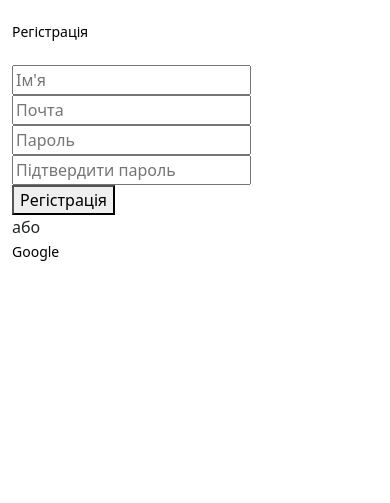
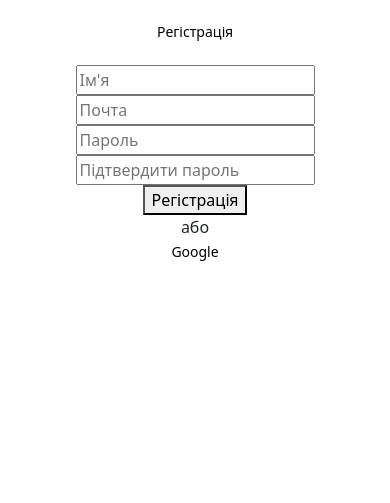
Before and after one commit to EvilDahaka/TechWorld, a Flask app: page /register in a window 390 px wide. Shown: the part 131-634 px from the top of the page. Run offline with Flask 3, Linux system fonts and the light colour scheme.

Commit message:
big update

```diff
--- a/app.py
+++ b/app.py
@@ -1,6 +1,8 @@
 from flask import Flask, render_template
 from models import init_db
-from routes import feedback_bp, products_bp , admin_bp
+from routes.feedback import feedback_bp
+from routes.products import products_bp
+from routes.admin import admin_bp
 import sqlite3
 
 
@@ -40,9 +42,9 @@
 def home():
     return render_template('home.html')
 
-@app.route('/products')
-def products():
-    return render_template('products.html')
+# @app.route('/products')
+# def products():
+#    return render_template('products.html')
 
 @app.route('/feedback')
 def feedback():
--- a/templates/base.html
+++ b/templates/base.html
@@ -24,7 +24,7 @@
                 <a class="me-3 py-2 link-body-emphasis text-decoration-none" href="{{ url_for('home') }}">Головна</a>
                 <a class="me-3 py-2 link-body-emphasis text-decoration-none" href="{{ url_for('about') }}">Про нас</a>
                 <a class="me-3 py-2 link-body-emphasis text-decoration-none" href="{{ url_for('feedback') }}">Зворотній зв'язок</a>
-                <a class="me-3 py-2 link-body-emphasis text-decoration-none" href="{{ url_for('products') }}">Товари</a>
+                <a class="me-3 py-2 link-body-emphasis text-decoration-none" href="{{ url_for('products.products') }}">Товари</a>
                 <a class="me-3 py-2 link-body-emphasis text-decoration-none" href="{{ url_for('cart') }}">Кошик</a>
                 <a class="me-3 py-2 link-body-emphasis text-decoration-none" href="{{ url_for('register') }}">Регістрація</a>
             </nav>
--- a/templates/register.html
+++ b/templates/register.html
@@ -2,24 +2,24 @@
 {% block title %}Регістрація{% endblock %}
 {% block content %}
 
-<h1 class="text-3xl font-bold mb-4">Регістрація</h1>
+<h1 class="text-3xl text-center font-bold mb-4">Регістрація</h1>
 <div class="circle"></div>
 <div class="register-form-container">
     <div class="form-fields">
-        <div class="form-field">
+        <div class="form-field text-center">
             <input type="text" placeholder="Ім'я">
         </div>
-        <div class="form-field">
+        <div class="form-field text-center">
             <input type="text" placeholder="Почта">
         </div>
-        <div class="form-field">
+        <div class="form-field text-center">
             <input type="text" placeholder="Пароль">
         </div>
-        <div class="form-field">
+        <div class="form-field text-center">
             <input type="text" placeholder="Підтвердити пароль">
         </div>
     </div>
-    <div class="form-buttons">
+    <div class="form-buttons text-center">
         <button class="button">Регістрація</button>
         <div class="devider">або</div>
         <a href="#" class="button">Google</a>
```
Also changed, not shown: routes/products.py (+16 -2 lines), templates/products.html (+15 -12 lines), db.sqlite.
